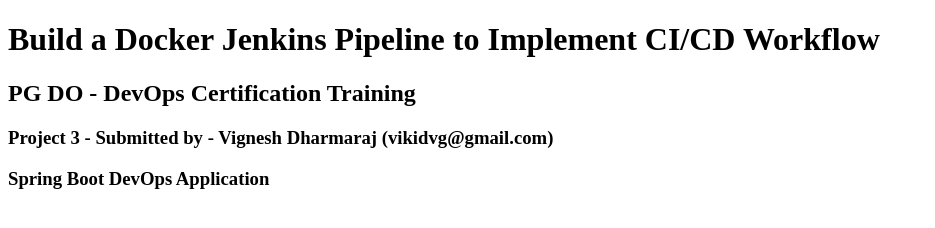
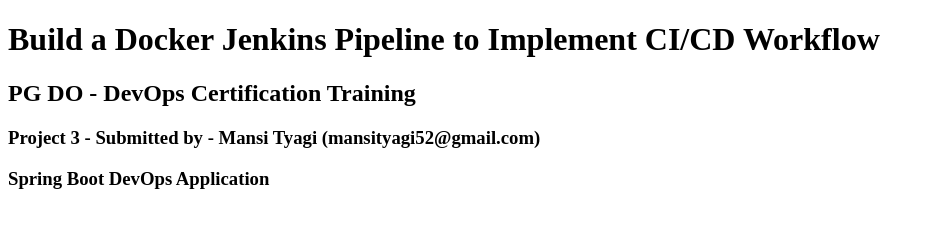
Before and after one commit to mtyagi52/devops, a plain HTML site: page SRC a"/Index.html in a window 1280 px wide. Shown: the whole page, without its empty margins (0-935 px from the left). Drawn offline with Linux system fonts and the light colour scheme.

Commit message:
Index.html

```diff
--- a/SRC a"/Index.html
+++ b/SRC a"/Index.html
@@ -5,7 +5,7 @@
 
 <h1>Build a Docker Jenkins Pipeline to Implement CI/CD Workflow</h1>
   <h2>PG DO - DevOps Certification Training</h2>
-  <h3>Project 3 - Submitted by - Vignesh Dharmaraj (vikidvg@gmail.com) <h3>
+  <h3>Project 3 - Submitted by - Mansi Tyagi (mansityagi52@gmail.com) <h3>
 
 <p>Spring Boot DevOps Application</p>
 
```
